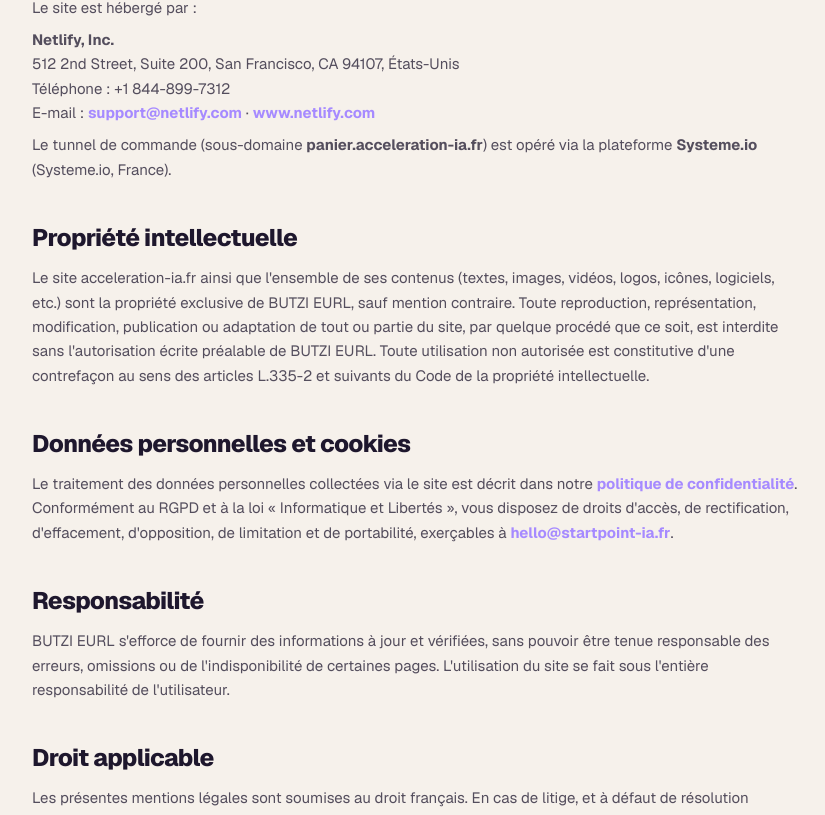
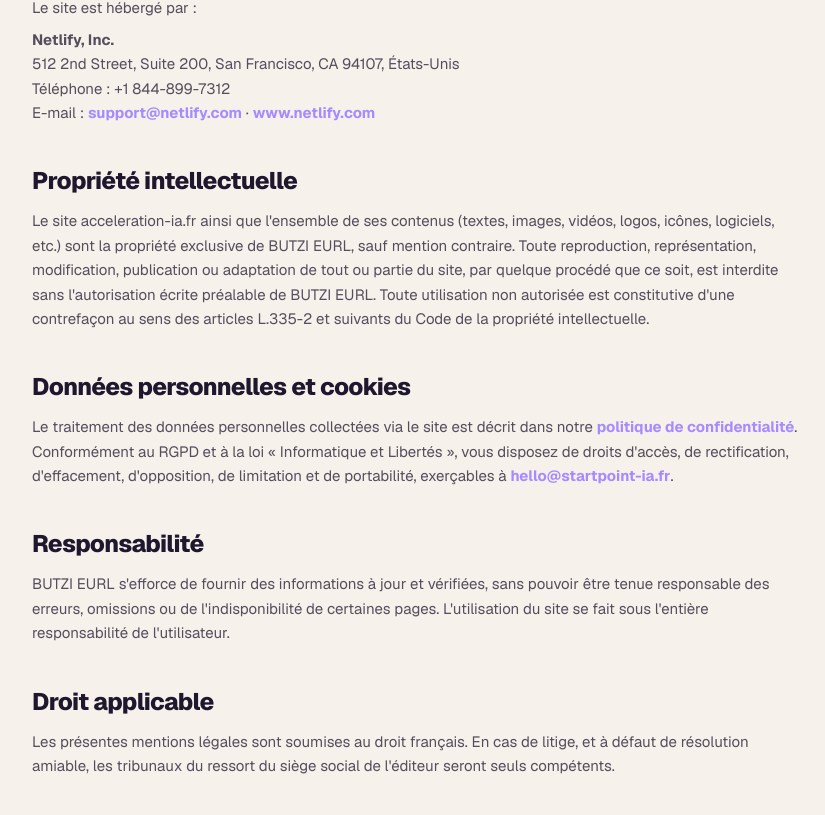
Before and after one commit to Butzi-Startpoint/site_V1, a Next.js app: page /mentions-legales in a window 1280 px wide. Shown: the part 877-1692 px from the top of the page, without its empty margins (222-1047 px from the left). Built offline with nearby package versions, Linux system fonts and the light colour scheme.

Commit message:
120 entreprneeurs

```diff
--- a/app/mentions-legales/page.tsx
+++ b/app/mentions-legales/page.tsx
@@ -89,10 +89,6 @@
                 www.netlify.com
               </a>
             </p>
-            <p>
-              Le tunnel de commande (sous-domaine <strong>panier.acceleration-ia.fr</strong>) est
-              opéré via la plateforme <strong>Systeme.io</strong> (Systeme.io, France).
-            </p>
           </Section>
 
           <Section title="Propriété intellectuelle">
--- a/components/sections/bonuses.tsx
+++ b/components/sections/bonuses.tsx
@@ -42,7 +42,7 @@
   {
     num: 'Bonus 4',
     title: 'Kit opérationnel à chaque module',
-    desc: 'Templates, skills IA, prompts, checklists, systèmes d\'IA. Tout ce qu\'il faut pour appliquer immédiatement, testé sur +120 entrepreneurs.',
+    desc: 'Templates, skills IA, prompts, checklists, systèmes d\'IA. Tout ce qu\'il faut pour appliquer immédiatement.',
     value: '297 €',
     icon: (
       <svg width="22" height="22" viewBox="0 0 24 24" fill="none" stroke="#1E172D" strokeWidth="1.8" strokeLinecap="round" strokeLinejoin="round">
--- a/components/sections/value-stack.tsx
+++ b/components/sections/value-stack.tsx
@@ -110,7 +110,7 @@
   {
     num: 'Bonus 4',
     title: 'Kit opérationnel à chaque module',
-    desc: 'Templates, skills IA, prompts, checklists, systèmes d\'IA. Tout ce qu\'il faut pour appliquer immédiatement, testé sur +120 entrepreneurs.',
+    desc: 'Templates, skills IA, prompts, checklists, systèmes d\'IA. Tout ce qu\'il faut pour appliquer immédiatement.',
     value: 297,
     icon: (
       <svg width="22" height="22" viewBox="0 0 24 24" fill="none" stroke="#1E172D" strokeWidth="1.8" strokeLinecap="round" strokeLinejoin="round">
```
